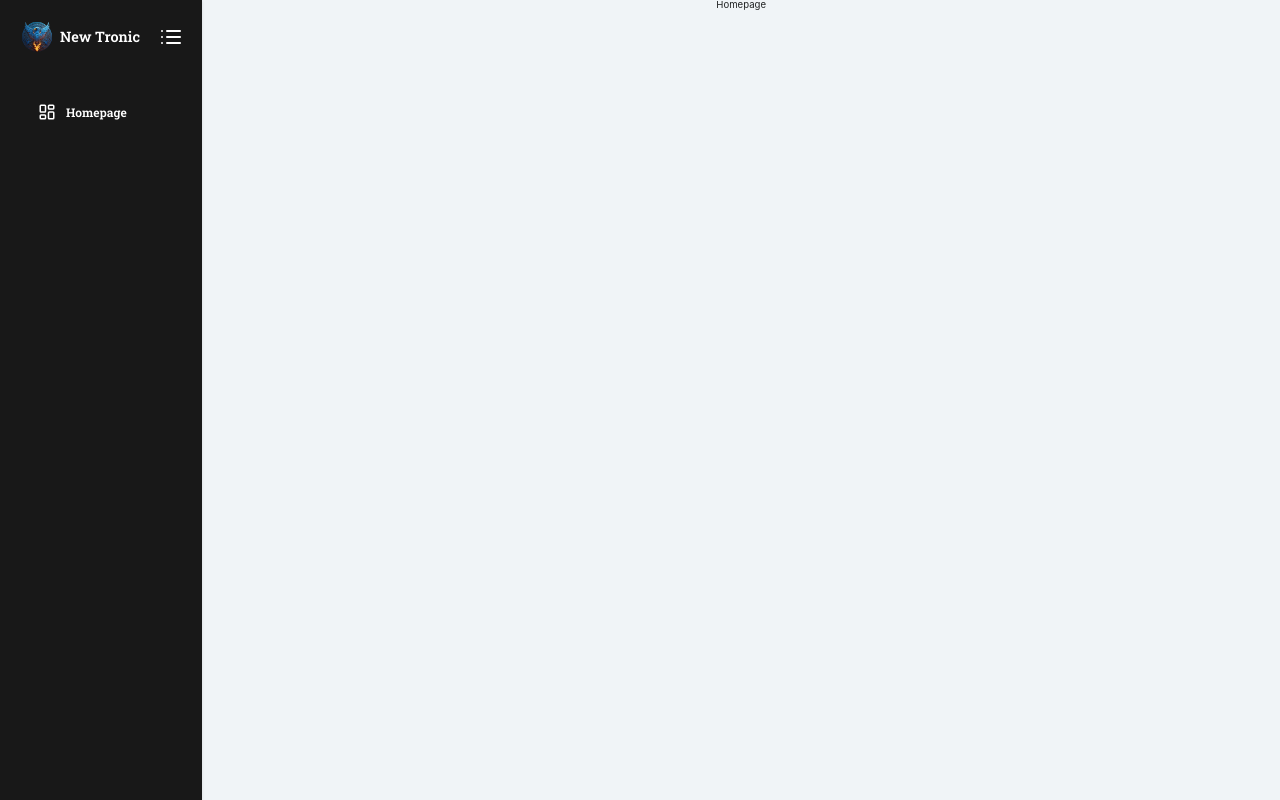
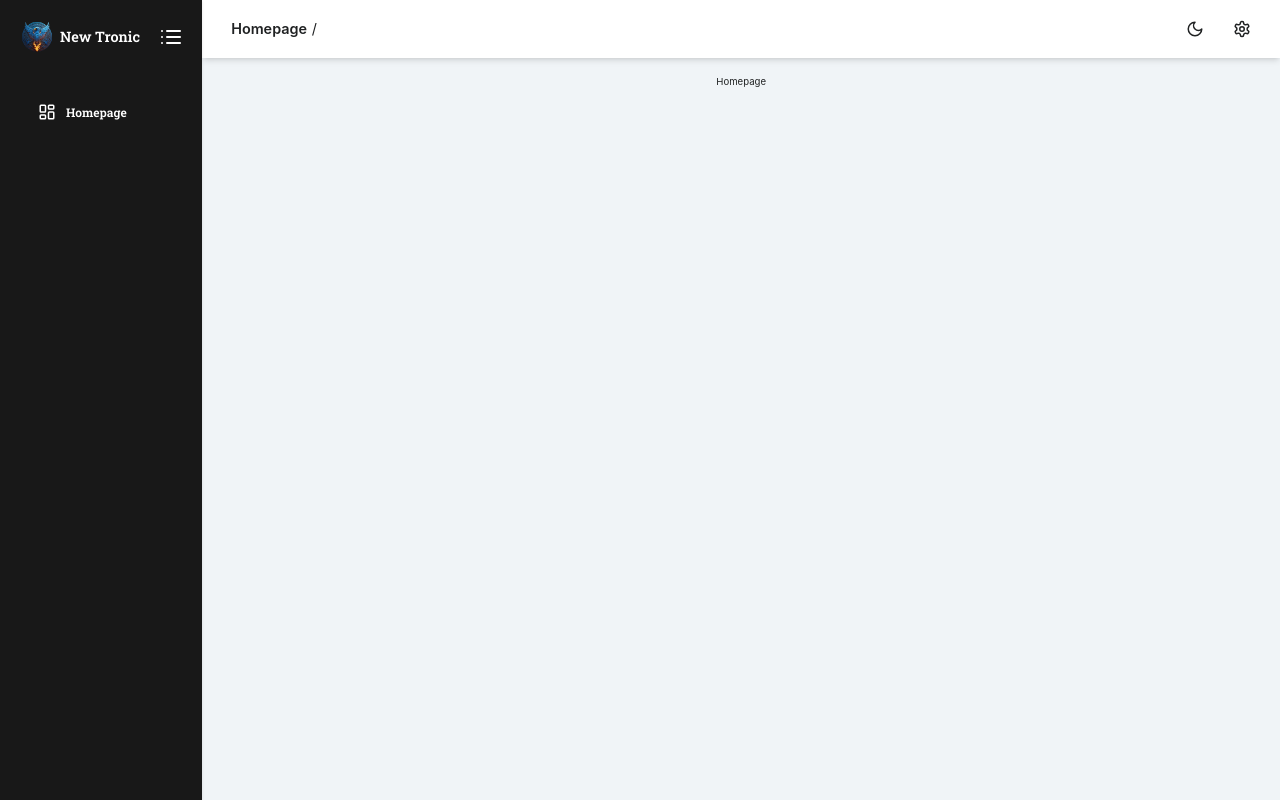
Before and after one commit to rfnasution01/NewTronic, a React (Vite) app: page / in a window 1280 px wide. Built offline with nearby package versions, Linux system fonts and the light colour scheme; a small style sheet from the web is missing.

Commit message:
feat: menambahkan mode pada header

```diff
--- a/src/App.tsx
+++ b/src/App.tsx
@@ -5,6 +5,8 @@ import { Outlet } from 'react-router-dom'
 import { AsideContent, AsideHeader } from './features/layout'
 import { useState } from 'react'
 import { DialogHelpers } from './components/ui/dialog'
+import { Breadcrumb } from './components/Breadcrumb'
+import { HeaderOptional } from './features/layout/headerOptional'
 
 export default function MainLayout() {
   const mode = useSelector(getModeSlice)
@@ -37,7 +39,7 @@ export default function MainLayout() {
           <header className="hidden phones:block">
             <AsideHeader show handleOpen={() => setIsOpen(true)} />
           </header>
-          {/* <div
+          <div
             className={clsx(
               'flex flex-row items-center justify-between px-48 py-16 shadow-md phones:hidden',
               {
@@ -47,13 +49,8 @@ export default function MainLayout() {
             )}
           >
             <Breadcrumb />
-            <OptionalNavigation
-              isOpenCalculator={isOpenCalculator}
-              setIsOpenCalculator={setIsOpenCalculator}
-              isOpenCurrency={isOpenCurrency}
-              setIsOpenCurrency={setIsOpenCurrency}
-            />
-          </div> */}
+            <HeaderOptional />
+          </div>
           <Outlet />
         </article>
       </div>
@@ -67,7 +64,12 @@ export default function MainLayout() {
         open={isOpen}
         setOpen={setIsOpen}
         noPadding
-        customComponent={<AsideContent show onClose={() => setIsOpen(false)} />}
+        customComponent={
+          <div className="flex flex-col gap-y-48">
+            <AsideContent show onClose={() => setIsOpen(false)} />
+            <HeaderOptional onClose={() => setIsOpen(false)} />
+          </div>
+        }
       />
     </section>
   )
--- /dev/null
+++ b/src/components/Breadcrumb.tsx
@@ -0,0 +1,41 @@
+import { capitalizeFirstLetterFromLowercase } from '@/libs/helpers/formatText'
+import { usePathname } from '@/libs/hooks/usePathname'
+import clsx from 'clsx'
+import { Link } from 'react-router-dom'
+
+export function Breadcrumb() {
+  const { splittedPath } = usePathname()
+
+  return (
+    <div className="flex items-center gap-x-8">
+      {splittedPath?.map((item, idx) => (
+        <div className="flex items-center gap-x-8" key={idx}>
+          <Link
+            to={`${idx === splittedPath.length - 1 ? item : `/${item}`}`}
+            style={{
+              textDecoration: 'none',
+              cursor: idx < splittedPath.length - 1 ? 'pointer' : 'not-allowed',
+            }}
+          >
+            <span
+              className={clsx('text-[2.4rem] ', {
+                'font-semibold': idx < splittedPath.length - 1,
+                'font-extralight text-slate-400':
+                  idx >= splittedPath.length - 1,
+              })}
+            >
+              {item === '' && idx === 1
+                ? ''
+                : item === '' && idx !== 1
+                  ? 'Homepage'
+                  : capitalizeFirstLetterFromLowercase(item)}
+            </span>
+          </Link>
+          <span className="text-[2.4rem]">
+            {idx < splittedPath.length - 1 && '/'}
+          </span>
+        </div>
+      ))}
+    </div>
+  )
+}
--- /dev/null
+++ b/src/features/layout/headerOptional.tsx
@@ -0,0 +1,36 @@
+import { Moon, Settings, SunMoon } from 'lucide-react'
+import { useDispatch, useSelector } from 'react-redux'
+import {
+  StateModeType,
+  getModeSlice,
+  setStateMode,
+} from '@/store/reducer/stateMode'
+
+export function HeaderOptional({ onClose }: { onClose?: () => void }) {
+  const dispatch = useDispatch()
+  const mode = useSelector(getModeSlice)
+
+  const handleChangeMode = (isLight: boolean) => {
+    const newMode: StateModeType = {
+      isLight: !isLight,
+    }
+    dispatch(setStateMode(newMode))
+    onClose
+  }
+
+  return (
+    <div className="flex w-full flex-wrap items-center justify-end gap-x-48 phones:justify-center phones:gap-x-24">
+      {/* Mode  */}
+      <div
+        className="flex h-64 items-center justify-center text-[2rem] hover:cursor-pointer hover:text-slate-400 phones:w-2/12"
+        onClick={() => handleChangeMode(mode?.isLight)}
+      >
+        {mode?.isLight ? <Moon size={18} /> : <SunMoon size={18} />}
+      </div>
+      {/* Setting  */}
+      <div className="flex h-64 items-center justify-center text-[2rem] phones:w-2/12">
+        <Settings size={18} />
+      </div>
+    </div>
+  )
+}
--- /dev/null
+++ b/src/libs/helpers/formatText.ts
@@ -0,0 +1,14 @@
+// input: "example word" => output: "Example Word"
+export const capitalizeFirstLetterFromLowercase = (
+  string = '',
+  separator = ' ',
+) => {
+  if (!string) {
+    return '-'
+  }
+
+  return string
+    .split(separator) // " " for "EXAMPLE WORD", "_" for "EXAMPLE_WORD", and so on...
+    .map((word) => `${word.charAt(0).toUpperCase()}${word.slice(1)}`)
+    .join(' ')
+}
```
